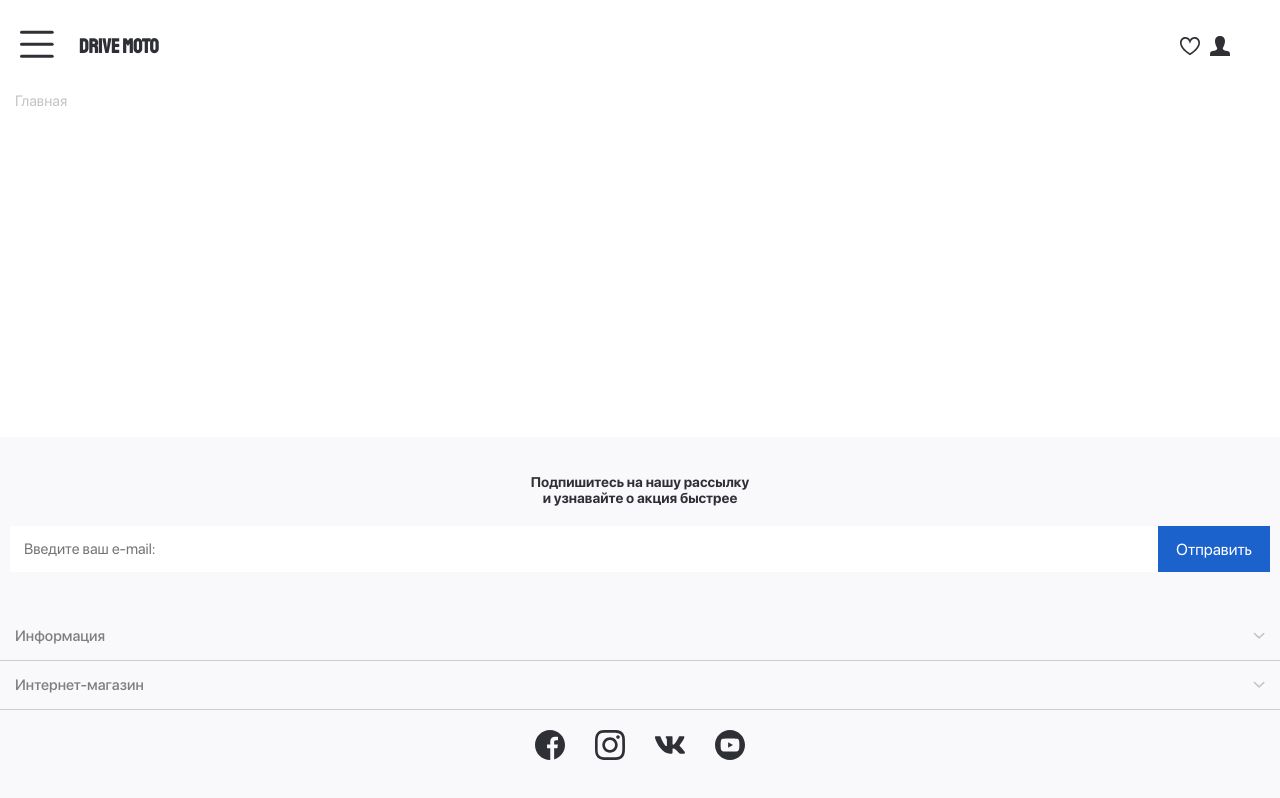
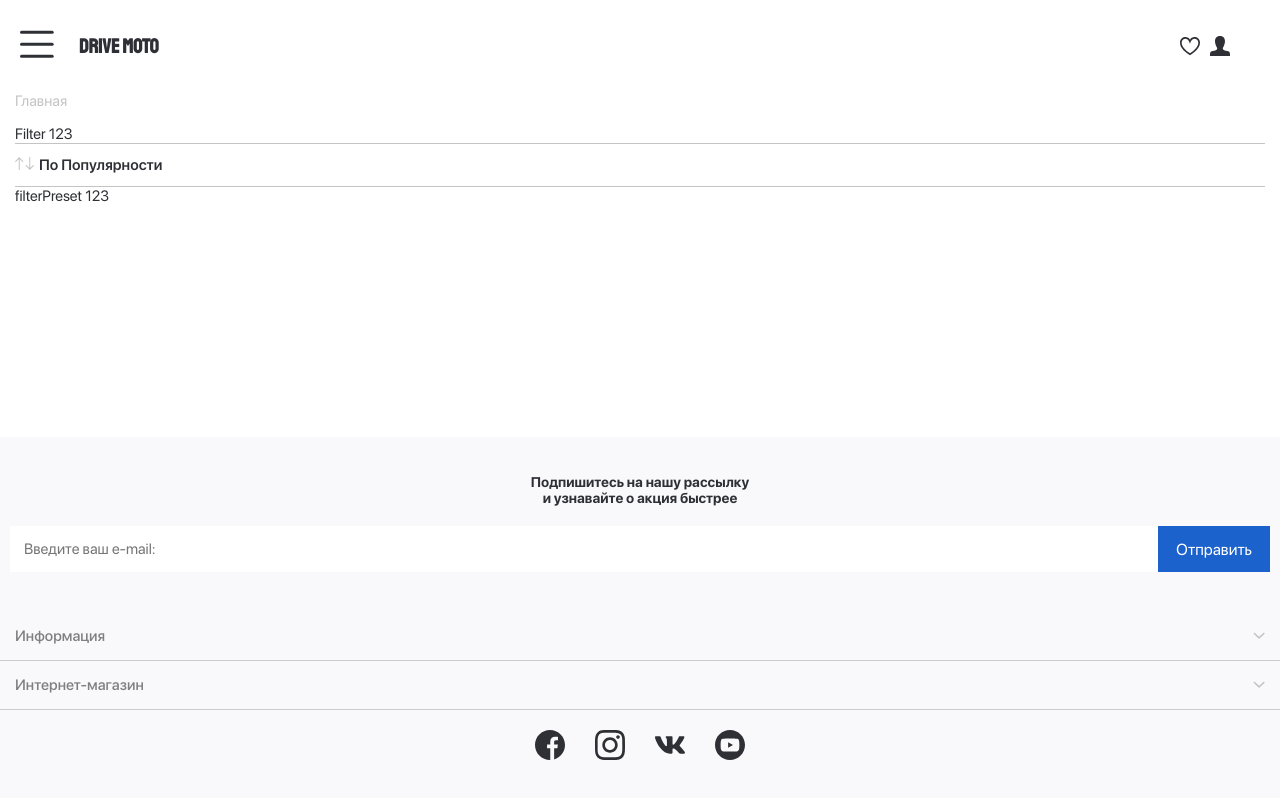
Before and after one commit to molotovv70/gidrotsikly, a Vue app: page /catalog in a window 1280 px wide. Built offline with nearby package versions, Linux system fonts and the light colour scheme.

Commit message:
feat: add sorting component

```diff
--- /dev/null
+++ b/src/components/ui/filter_sorting/Filter.vue
@@ -0,0 +1,13 @@
+<script setup lang='ts'>
+
+</script>
+
+<template>
+  <div class='filter'>
+    Filter 123
+  </div>
+</template>
+
+<style scoped>
+
+</style>
--- /dev/null
+++ b/src/components/ui/filter_sorting/FilterPreset.vue
@@ -0,0 +1,13 @@
+<script setup lang='ts'>
+
+</script>
+
+<template>
+  <div class='filter-preset'>
+    filterPreset 123
+  </div>
+</template>
+
+<style scoped>
+
+</style>
--- /dev/null
+++ b/src/components/ui/filter_sorting/Sorting.vue
@@ -0,0 +1,91 @@
+<script setup lang='ts'>
+import ArrowsIcon from '@/assets/icons/arrows.png'
+import { computed, ref } from 'vue'
+
+const sortings = [
+  {
+    title: 'По Популярности',
+    url_param: 'popularity'
+  },
+  {
+    title: 'Сначала Дешевые',
+    url_param: 'price_low'
+  },
+  {
+    title: 'Сначала Дорогие',
+    url_param: 'price_high'
+  },
+]
+
+const currentSorting = ref(sortings[0])
+const isActiveOptions = ref(false);
+
+const toggleIsActiveOptions = () => {
+  isActiveOptions.value = !isActiveOptions.value
+}
+
+const selectSorting = (sorting: any) => {
+  currentSorting.value = sorting;
+  isActiveOptions.value = false;
+};
+
+const availableSortings = computed(() => {
+  return sortings.filter(sorting => sorting.url_param !== currentSorting.value.url_param);
+});
+</script>
+
+<template>
+  <div class='sorting' @click='toggleIsActiveOptions'>
+    <div class='sorting__main-container'>
+      <div class='sorting__img-container'>
+        <img :src='ArrowsIcon' alt='' class='sorting__img-container'>
+      </div>
+      <span class='sorting__title'>
+        {{ currentSorting.title }}
+      </span>
+    </div>
+    <div class='sorting__options' v-if='isActiveOptions'>
+      <ul>
+        <li
+          v-for='sorting in availableSortings'
+          :key='sorting.url_param'
+          @click.stop='selectSorting(sorting)'
+          class='sorting__option'
+        >
+          {{ sorting.title }}
+        </li>
+      </ul>
+    </div>
+  </div>
+</template>
+
+<style scoped>
+.sorting {
+  position: relative;
+  display: flex;
+  flex-direction: column;
+}
+.sorting:hover {
+  cursor: pointer;
+}
+.sorting__main-container {
+  color: #2F3035;
+  font-size: 15px;
+  font-weight: 600;
+  padding: 12px 0;
+  display: flex;
+  width: 100%;
+  border-top: 1px solid var(--palette-light-thin-color);
+  border-bottom: 1px solid var(--palette-light-thin-color);
+}
+.sorting__main-container:hover, .sorting__option:hover {
+  background-color: var(--palette-light-third-color);
+}
+.sorting__title {
+  margin-left: 5px;
+  font-weight: 600;
+}
+.sorting__option {
+  padding: 10px 10px;
+}
+</style>
--- /dev/null
+++ b/src/components/widgets/CatalogFilter.vue
@@ -0,0 +1,21 @@
+<script setup lang='ts'>
+
+import Sorting from '@/components/ui/filter_sorting/Sorting.vue'
+import FilterPreset from '@/components/ui/filter_sorting/FilterPreset.vue'
+import Filter from '@/components/ui/filter_sorting/Filter.vue'
+</script>
+
+<template>
+  <div class='catalog-filter'>
+    <Filter />
+    <Sorting />
+    <FilterPreset />
+  </div>
+</template>
+
+<style scoped>
+.catalog-filter {
+  display: flex;
+  flex-direction: column;
+}
+</style>
--- a/src/pages/Catalog/Catalog.vue
+++ b/src/pages/Catalog/Catalog.vue
@@ -1,11 +1,13 @@
 <script setup lang="ts">
 import MainLayout from '@/components/layouts/MainLayout.vue'
 import Breadcrumbs from '@/components/ui/Breadcrumbs.vue'
+import CatalogFilter from '@/components/widgets/CatalogFilter.vue'
 </script>
 
 <template>
   <MainLayout :is-show-header-bottom='false'>
     <Breadcrumbs />
+    <CatalogFilter />
     <router-view />
   </MainLayout>
 </template>
```
Also changed, not shown: src/assets/icons/arrows.png (added).
